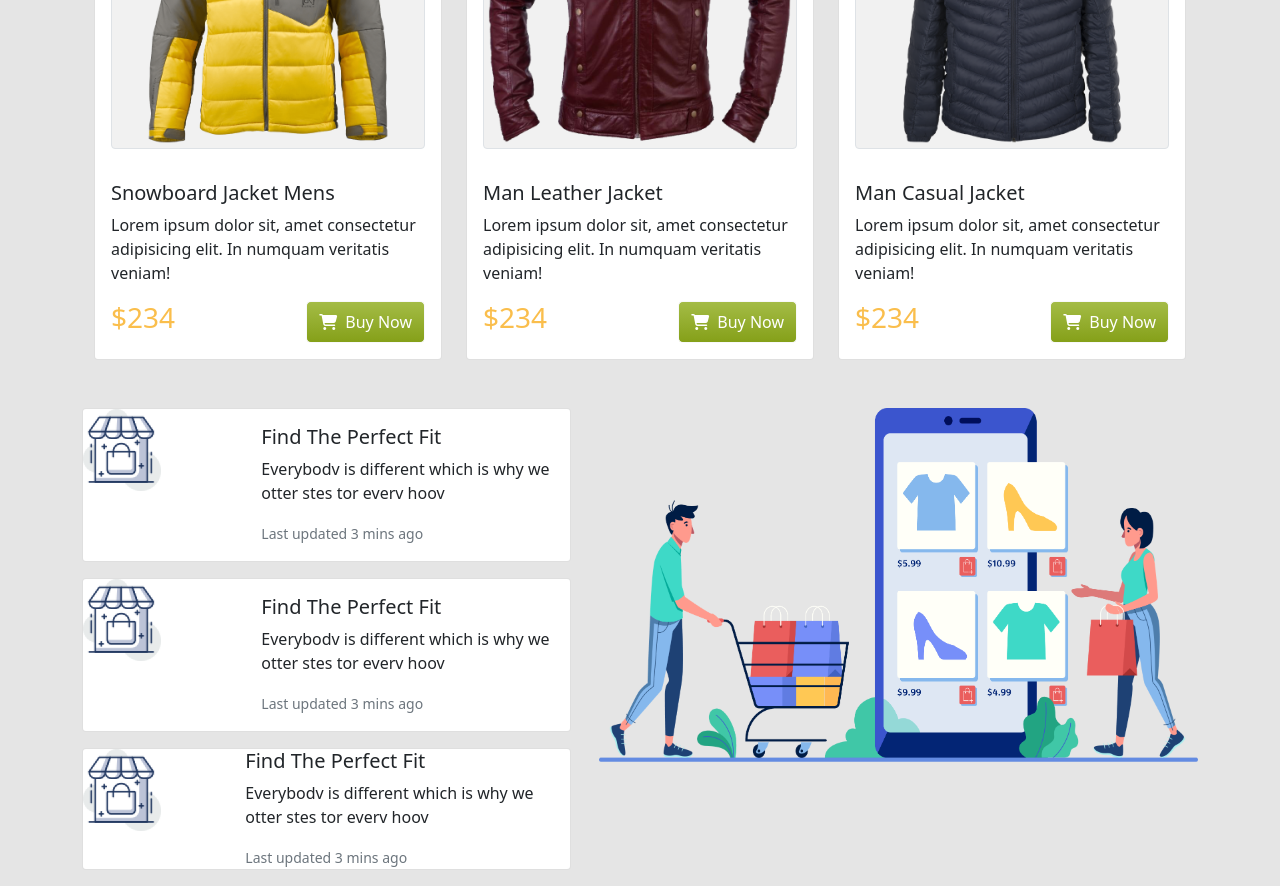
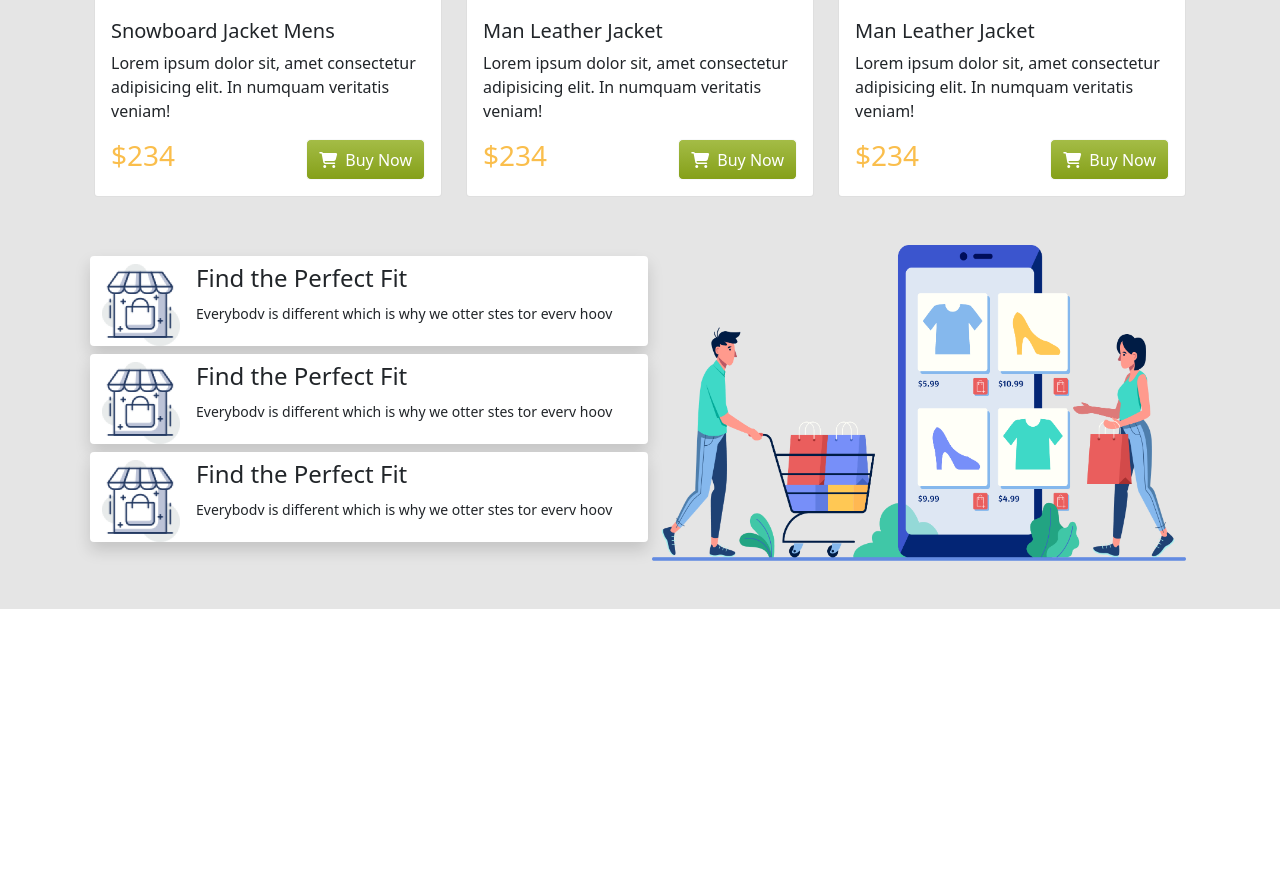
Before and after one commit to murshed08/penguin-fashion-btsp-practice, a plain HTML site: page index.html in a window 1280 px wide. Shown: the part 1679-2565 px from the top of the page. After the commit the page ends 2288 px from the top, so only its background shows below. Drawn offline with Linux system fonts and the light colour scheme.

Commit message:
Complete

```diff
--- a/index.html
+++ b/index.html
@@ -41,16 +41,20 @@
                   </div>
                 </div>
               </nav>
-
-              <div class="container d-flex align-items-center" >
-                <div>
+        </section>
+        <section>
+              <div class="container
+              mt-3 pb-3">
+                <div class="row d-flex justify-content-around">
+                  <div class="col-12 col-sm-12 col-md-6 col-lg-6">
                     <h1>BE THE PENGUINS
                         OF WINTER</h1>
                         <p>Lorem ipsum dolor sit amet consectetur adipisicing elit. Est praesentium amet laboriosam.</p>
                         <button type="button" class="btn btn-light text-white rounded-3" style="background: linear-gradient(180deg, #A4BC46 0%, #85A019 100%);"><i class="fas fa-shopping-cart"></i><span class="ms-2">Buy Now</span></button>
                 </div>
-                <div>
-                    <img src="images/model.png" width="440px" height="648px" alt="">
+                <div class="col-12 col-sm-12 col-md-6 col-lg-6">
+                    <img src="images/model.png" width="440px" height="648px" class="img-fluid" alt="">
+                </div>
                 </div>
               </div>
         </section>
@@ -134,7 +138,7 @@
               <div class="card h-100">
                 <img src="images/jacket-6.png" class="img-thumbnail m-3 rounded-5" style="background: #F1F1F1;" alt="...">
                 <div class="card-body">
-                  <h5 class="card-title">Man Casual Jacket</h5>
+                  <h5 class="card-title">Man Leather Jacket</h5>
                   <p class="card-text">Lorem ipsum dolor sit, amet consectetur adipisicing elit. In numquam veritatis veniam!</p>
                   <div class="d-flex justify-content-between">
                     <span><p class="h3" style="color: #FABE4C;">$234</p></span><button type="button" class="btn btn-light text-white rounded-3" style="background: linear-gradient(180deg, #A4BC46 0%, #85A019 100%);"><i class="fas fa-shopping-cart"></i><span class="ms-2">Buy Now</span></button>
@@ -145,64 +149,49 @@
           </div>
         </div>
       </section>
-      <section class="container mt-5">
-        <div class="row">
-          <div class="col">
-            <div class="card mb-3" style="max-width: 489px;">
-              <div class="row g-0">
-                <div class="col-md-4">
-                  <img src="images/house.png" width="78px" height="82px" class="img-fluid rounded-start" alt="...">
+
+      <section class="container">
+        <div class="container mt-5 pb-5">
+          <div class="row d-flex justify-content-around align-items-center">
+            <div class="col-12 col-sm-12 col-md-6 col-lg-6">
+              <div class="row flex-column">
+                <div class="col d-flex shadow pt-2 mb-2 ms-2 rounded" style="background-color: #FFFFFF;;">
+                  <img src="images/house.png" width="78px" height="82px" class="img-fliud" alt="">
+                  <div class="ms-3">
+                    <h4>Find the Perfect Fit</h4>
+                  <p><small>Everybodv is different which is why we
+                    otter stes tor everv hoov</small></p>
+                  </div>
                 </div>
-                <div class="col-md-8">
-                  <div class="card-body">
-                    <h5 class="card-title">Find The Perfect Fit</h5>
-                    <p class="card-text">Everybodv is different which is why we
-                      otter stes tor everv hoov</p>
-                    <p class="card-text"><small class="text-muted">Last updated 3 mins ago</small></p>
+                <div class="col d-flex shadow pt-2 mb-2 ms-2 rounded" style="background-color: #FFFFFF;;">
+                  <img src="images/house.png" width="78px" height="82px" class="img-fliud" alt="">
+                  <div class="ms-3">
+                    <h4>Find the Perfect Fit</h4>
+                  <p><small>Everybodv is different which is why we
+                    otter stes tor everv hoov</small></p>
+                  </div>
+                </div>
+                <div class="col d-flex shadow pt-2 mb-2 ms-2 rounded" style="background-color: #FFFFFF;;">
+                  <img src="images/house.png" width="78px" height="82px" class="img-fliud" alt="">
+                  <div class="ms-3">
+                    <h4>Find the Perfect Fit</h4>
+                  <p><small>Everybodv is different which is why we
+                    otter stes tor everv hoov</small></p>
                   </div>
                 </div>
               </div>
             </div>
-            <div class="card mb-3" style="max-width: 489px;">
-              <div class="row g-0">
-                <div class="col-md-4">
-                  <img src="images/house.png" width="78px" height="82px" class="img-fluid rounded-start" alt="...">
-                </div>
-                <div class="col-md-8">
-                  <div class="card-body">
-                    <h5 class="card-title">Find The Perfect Fit</h5>
-                    <p class="card-text">Everybodv is different which is why we
-                      otter stes tor everv hoov</p>
-                    <p class="card-text"><small class="text-muted">Last updated 3 mins ago</small></p>
-                  </div>
-                </div>
-              </div>
-            </div>
-            <div class="card mb-3" style="max-width: 489px;">
-              <div class="row g-0">
-                <div class="col-md-4">
-                  <img src="images/house.png" width="78px" height="82px" class="img-fluid rounded-start" alt="...">
-                </div>
-                <div class="col-md-8">
-                  <div class="card-body p-0">
-                    <h5 class="card-title">Find The Perfect Fit</h5>
-                    <p class="card-text">Everybodv is different which is why we
-                      otter stes tor everv hoov</p>
-                    <p class="card-text"><small class="text-muted">Last updated 3 mins ago</small></p>
-                  </div>
-                </div>
-              </div>
+            <div class="col-12 col-sm-12 col-md-6 col-lg-6">
+              <img src="images/shopping.png" width="599px" height="354px" class="img-fluid"  alt="">
             </div>
           </div>
-          <div class="col">
-            <img src="images/shopping.png" width="599px" height="354" alt="">
-          </div>
+        </div>
         </div>
       </section>
 
+
     </main>
     <!-- main end -->
-
 
     <!-- Script bootstrap js -->
     <script src="js/bootstrap.bundle.min.js"></script>
```
